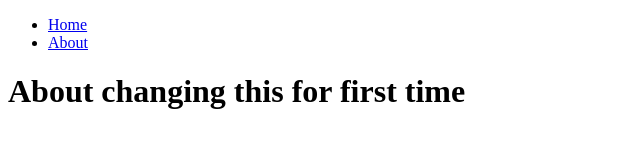
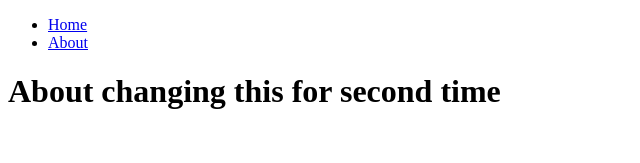
Before and after one commit to deepaksmallcase/test-release-please, a React app: page /about in a window 1280 px wide. Shown: the top 163 px of the page, without its empty margins (0-640 px from the left). Built offline with nearby package versions, Linux system fonts and the light colour scheme; the HTML template or start-up script is replaced by a standard one.

Commit message:
fix(About): update heading text in About component

```diff
--- a/src/components/About.js
+++ b/src/components/About.js
@@ -3,7 +3,7 @@ import React from 'react';
 const About = () => {
   return (
     <div>
-      <h1>About changing this for first time</h1>
+      <h1>About changing this for second time</h1>
     </div>
   );
 };
```
